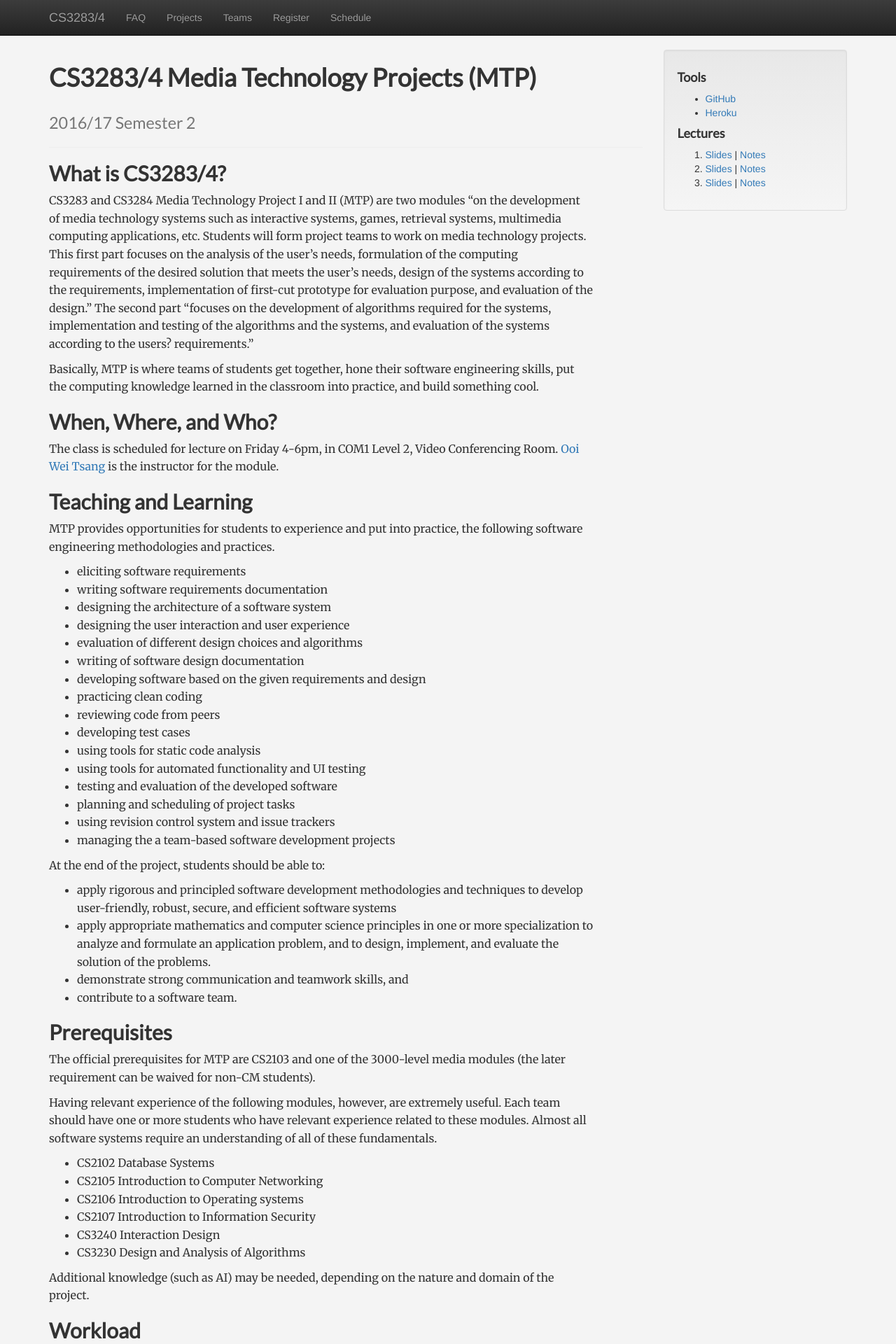
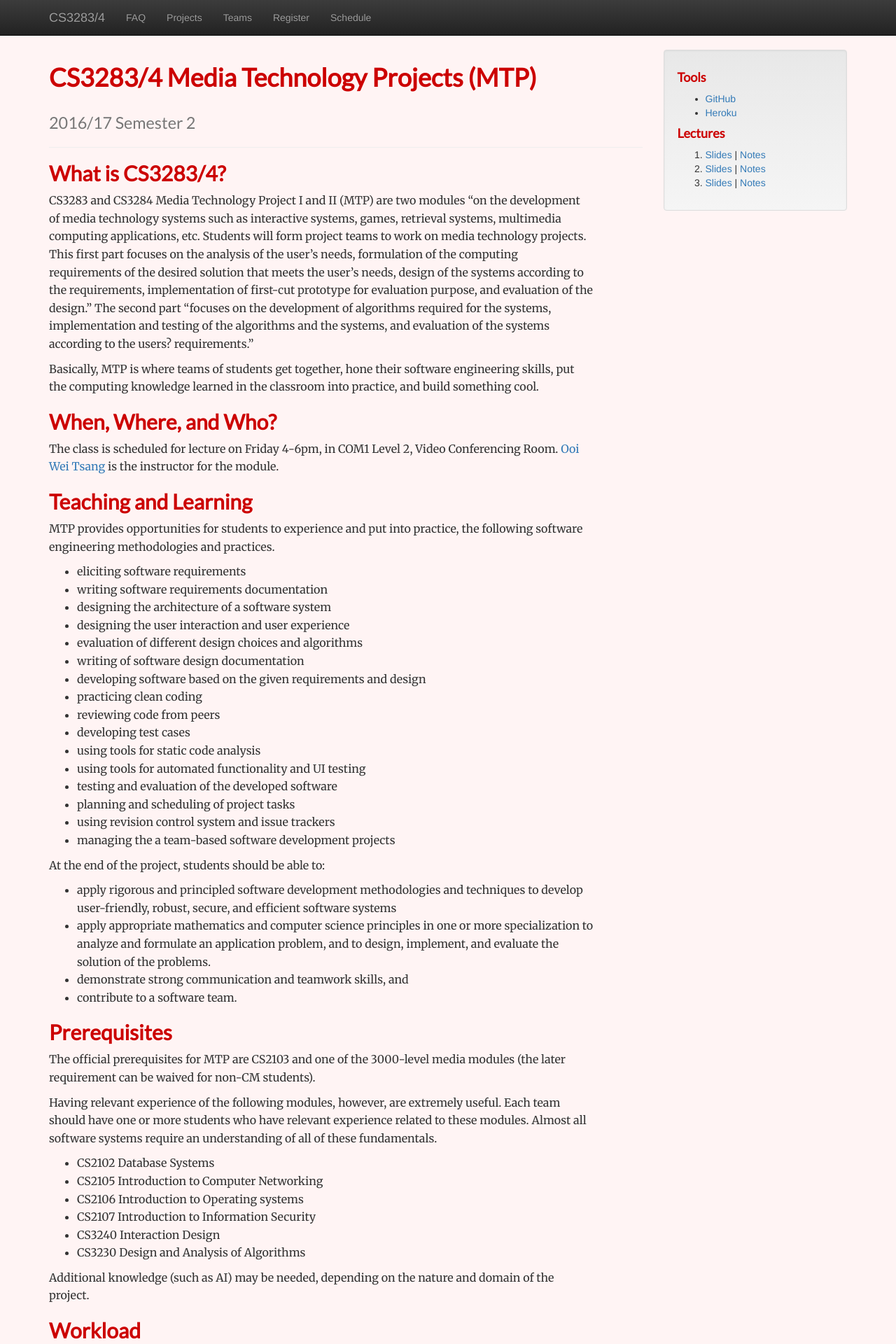
Before and after one commit to nus-mtp/1617, a Jekyll site: the page built from index.md, in a window 1280 px wide. Shown: the top 1920 px of the page at 70% size. Built offline with Jekyll 4.4.1, drawn with Linux system fonts in a browser that asks for light colours; nearby versions of some CDN libraries; our own code applies the rules of GitHub Pages for plain Markdown files.

Commit message:
Changed to CNY theme

```diff
--- a/assets/css/nus-mtp.css
+++ b/assets/css/nus-mtp.css
@@ -1,6 +1,7 @@
 h1, h2, h3, h4, h5 {
   font-family: 'Lato', sans-serif;
   font-weight: bold;
+  color: #cc0000;
 }
 
 .content p, .content li  {
@@ -11,7 +12,7 @@ h1, h2, h3, h4, h5 {
 }
 
 body {
-  background-color: #f4f4f4;
+  background-color: #fff4f4;
 }
 
 table {
```
